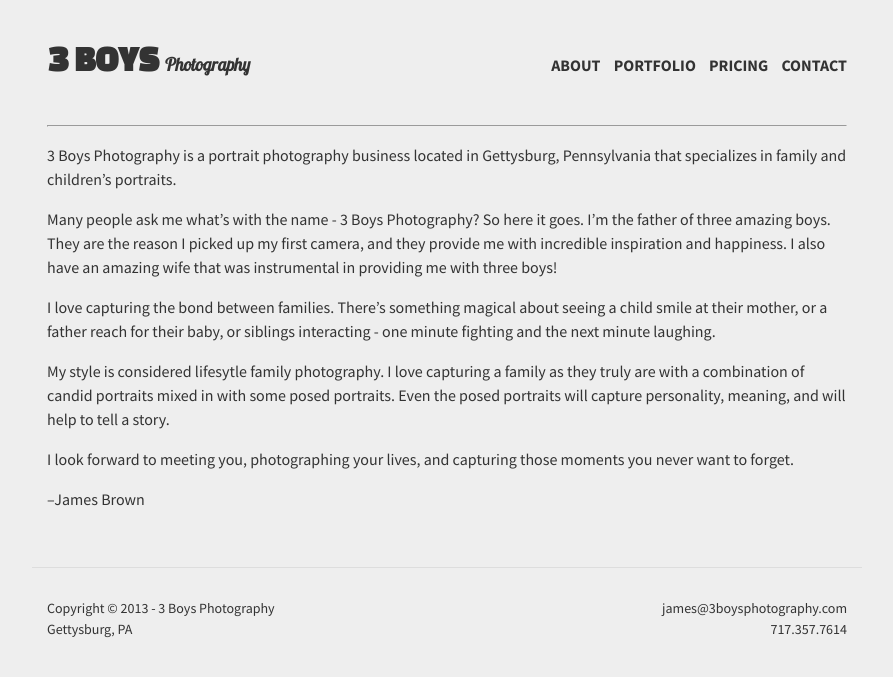
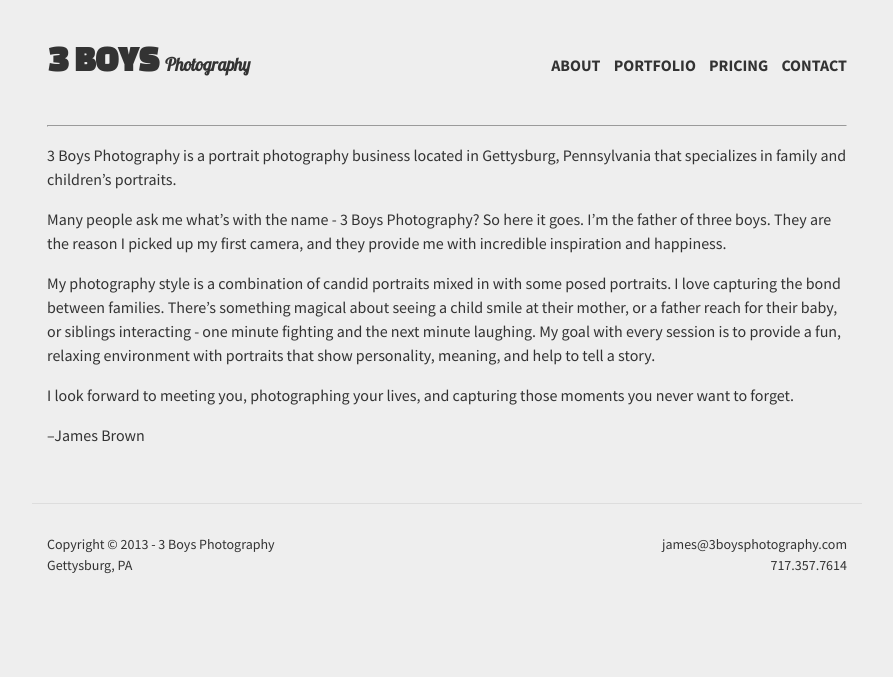
Before and after one commit to 3boysphotography/3boysphotography.github.io, a Jekyll site: the page built from about/index.md, in a window 1280 px wide. Shown: the top 677 px of the page, without its empty margins (193-1086 px from the left). Built offline with Jekyll 4.4.1, drawn with Linux system fonts in a browser that asks for light colours; Markdown is read by kramdown in place of the engine named in the settings.

Commit message:
Updated text on pages

```diff
--- a/about/index.md
+++ b/about/index.md
@@ -4,11 +4,9 @@ layout: about
 __________________________________________________________________________________________________________________________
 3 Boys Photography is a portrait photography business located in Gettysburg, Pennsylvania that specializes in family and children's portraits.
 
-Many people ask me what's with the name - 3 Boys Photography? So here it goes. I'm the father of three amazing boys. They are the reason I picked up my first camera, and they provide me with incredible inspiration and happiness. I also have an amazing wife that was instrumental in providing me with three boys!
+Many people ask me what's with the name - 3 Boys Photography? So here it goes. I'm the father of three boys. They are the reason I picked up my first camera, and they provide me with incredible inspiration and happiness.
 
-I love capturing the bond between families. There's something magical about seeing a child smile at their mother, or a father reach for their baby, or siblings interacting - one minute fighting and the next minute laughing.
-
-My style is considered lifesytle family photography. I love capturing a family as they truly are with a combination of candid portraits mixed in with some posed portraits. Even the posed portraits will capture personality, meaning, and will help to tell a story.
+My photography style is a combination of candid portraits mixed in with some posed portraits. I love capturing the bond between families. There's something magical about seeing a child smile at their mother, or a father reach for their baby, or siblings interacting - one minute fighting and the next minute laughing. My goal with every session is to provide a fun, relaxing environment with portraits that show personality, meaning, and help to tell a story.
 
 I look forward to meeting you, photographing your lives, and capturing those moments you never want to forget.
 
```
Also changed, not shown: contact/index.md (+2 -2 lines), pricing/index.md (+3 -1 lines).
